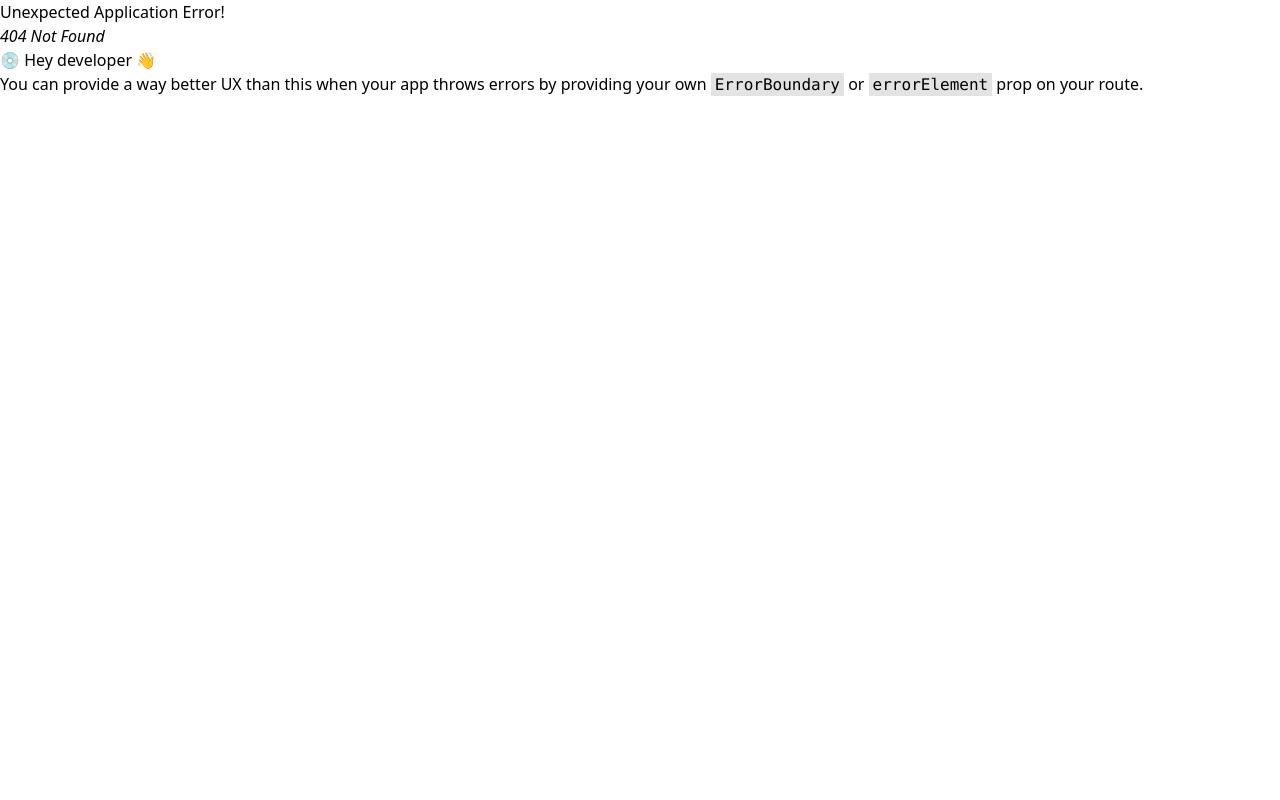
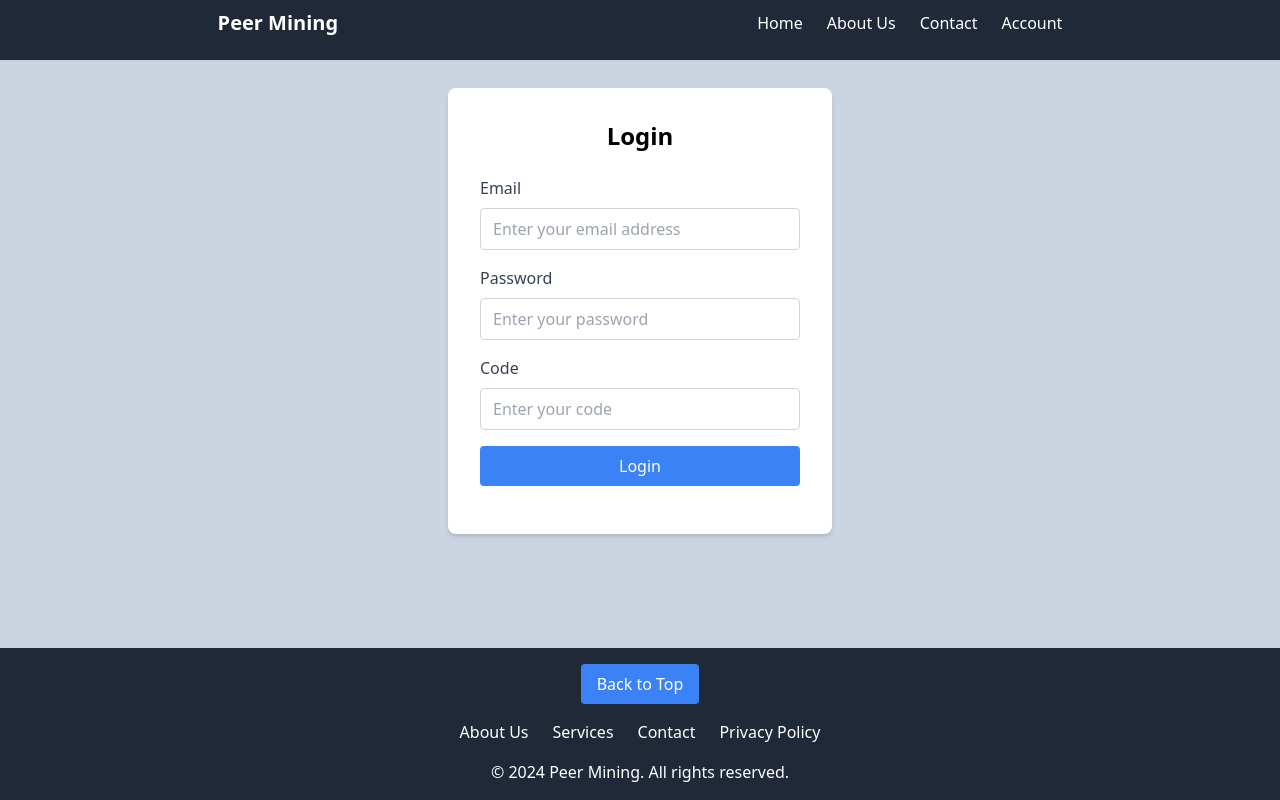
Before and after one commit to Pe-te-r/crypto-site, a React (Vite) app: page /login in a window 1280 px wide. Before the commit this address had no page. Built offline with nearby package versions, Linux system fonts and the light colour scheme.

Commit message:
more updates

```diff
--- a/src/App.jsx
+++ b/src/App.jsx
@@ -6,6 +6,7 @@
 import Contact from './pages/Contact';
 import Account from './pages/Account';
 import Register from './pages/Register';
+import Login from './pages/Login';
 
 // Define your routes with Layout as the wrapper
 const router = createBrowserRouter([
@@ -33,6 +34,10 @@
         path:'/register',
         element: <Register/>
       },
+      {
+        path:'/login',
+        element: <Login/>
+      },
 
       // {
       //   path: '/about',
--- /dev/null
+++ b/src/pages/Login.tsx
@@ -0,0 +1,139 @@
+// src/components/Login.jsx
+
+import React, { useState } from 'react';
+
+const Login = () => {
+  // State for form fields
+  const [formData, setFormData] = useState({
+    email: '',
+    password: '',
+    code: '',
+  });
+
+  // State for form errors
+  const [errors, setErrors] = useState<any>({});
+
+  // Handle input change
+  const handleChange = (e) => {
+    const { name, value } = e.target;
+    setFormData({ ...formData, [name]: value });
+  };
+
+  // Validate form
+  const validate = () => {
+    const newErrors: any = {};
+    if (!formData.email.trim()) {
+      newErrors.email = 'Email is required';
+    } else if (!/\S+@\S+\.\S+/.test(formData.email)) {
+      newErrors.email = 'Email is invalid';
+    }
+
+    if (!formData.password) {
+      newErrors.password = 'Password is required';
+    }
+
+    if (!formData.code) {
+      newErrors.code = 'Code is required';
+    }
+
+    setErrors(newErrors);
+    return Object.keys(newErrors).length === 0; // Return true if no errors
+  };
+
+  // Handle form submission
+  const handleSubmit = (e) => {
+    e.preventDefault();
+
+    if (validate()) {
+      console.log('Login Data:', formData);
+      // Here you can add logic to send formData to your API
+
+      // Reset form
+      setFormData({
+        email: '',
+        password: '',
+        code: '',
+      });
+
+      // Clear errors
+      setErrors({});
+    }
+  };
+
+  return (
+    <div className="w-full max-w-sm bg-white rounded-lg shadow-md p-8 mx-auto mt-7">
+      <h2 className="text-2xl font-bold text-center mb-6">Login</h2>
+
+      <form onSubmit={handleSubmit} noValidate>
+        {/* Email */}
+        <div className="mb-4">
+          <label htmlFor="email" className="block text-gray-700 font-medium mb-2">
+            Email
+          </label>
+          <input
+            type="email"
+            id="email"
+            name="email"
+            value={formData.email}
+            onChange={handleChange}
+            className={`w-full px-3 py-2 border ${
+              errors.email ? 'border-red-500' : 'border-gray-300'
+            } rounded focus:outline-none focus:ring-2 focus:ring-blue-500`}
+            placeholder="Enter your email address"
+          />
+          {errors.email && <p className="text-red-500 text-sm mt-1">{errors.email}</p>}
+        </div>
+
+        {/* Password */}
+        <div className="mb-4">
+          <label htmlFor="password" className="block text-gray-700 font-medium mb-2">
+            Password
+          </label>
+          <input
+            type="password"
+            id="password"
+            name="password"
+            value={formData.password}
+            onChange={handleChange}
+            className={`w-full px-3 py-2 border ${
+              errors.password ? 'border-red-500' : 'border-gray-300'
+            } rounded focus:outline-none focus:ring-2 focus:ring-blue-500`}
+            placeholder="Enter your password"
+          />
+          {errors.password && <p className="text-red-500 text-sm mt-1">{errors.password}</p>}
+        </div>
+
+        {/* Code */}
+        <div className="mb-4">
+          <label htmlFor="code" className="block text-gray-700 font-medium mb-2">
+            Code
+          </label>
+          <input
+            type="text"
+            id="code"
+            name="code"
+            value={formData.code}
+            onChange={handleChange}
+            className={`w-full px-3 py-2 border ${
+              errors.code ? 'border-red-500' : 'border-gray-300'
+            } rounded focus:outline-none focus:ring-2 focus:ring-blue-500`}
+            placeholder="Enter your code"
+          />
+          {errors.code && <p className="text-red-500 text-sm mt-1">{errors.code}</p>}
+        </div>
+
+        {/* Submit Button */}
+        <div className="mb-4">
+          <button
+            type="submit"
+            className="w-full bg-blue-500 text-white py-2 rounded hover:bg-blue-600 transition duration-200"
+          >
+            Login
+          </button>
+        </div>
+      </form>
+    </div>
+  );
+};
+
+export default Login;
```
